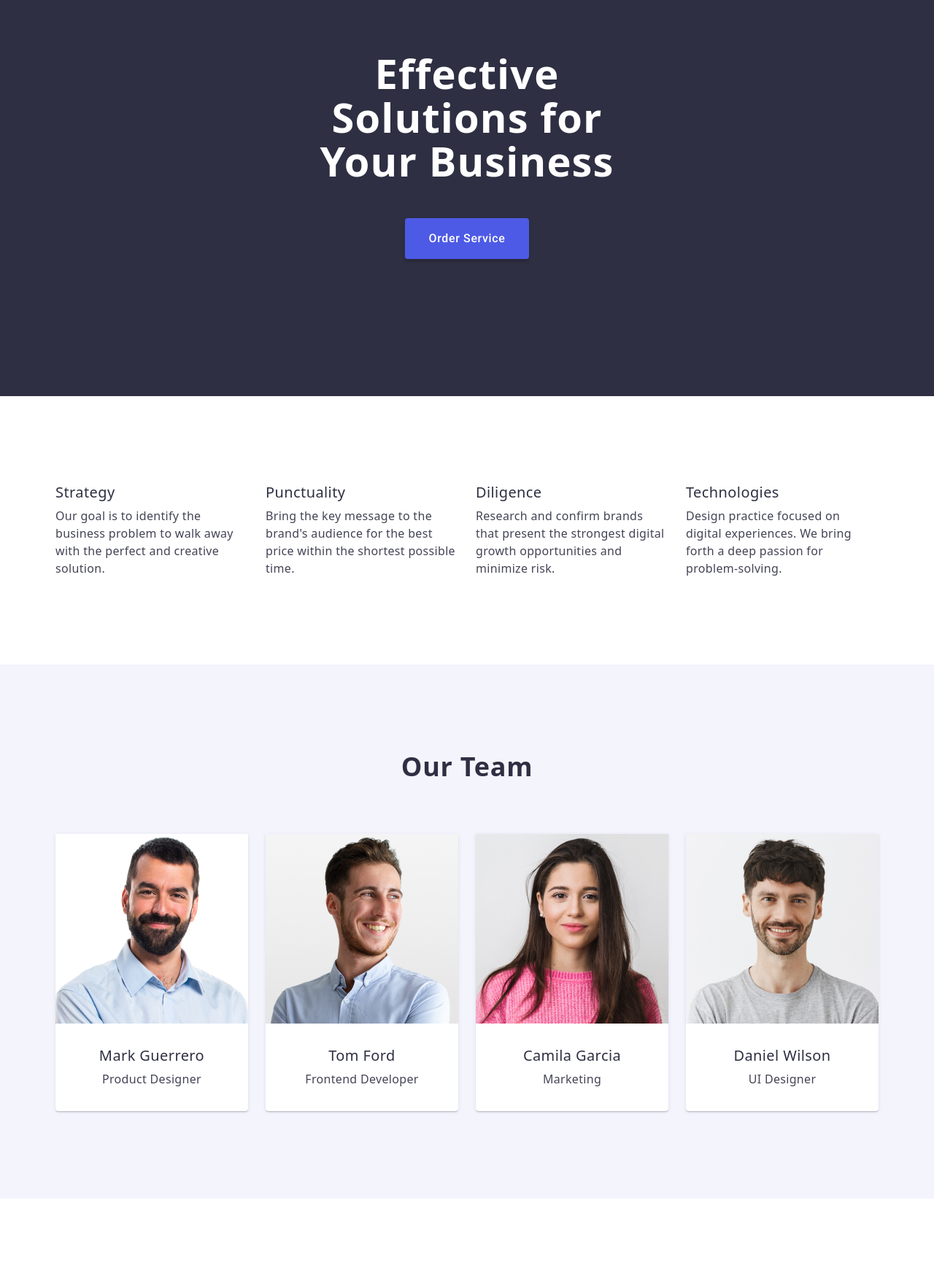
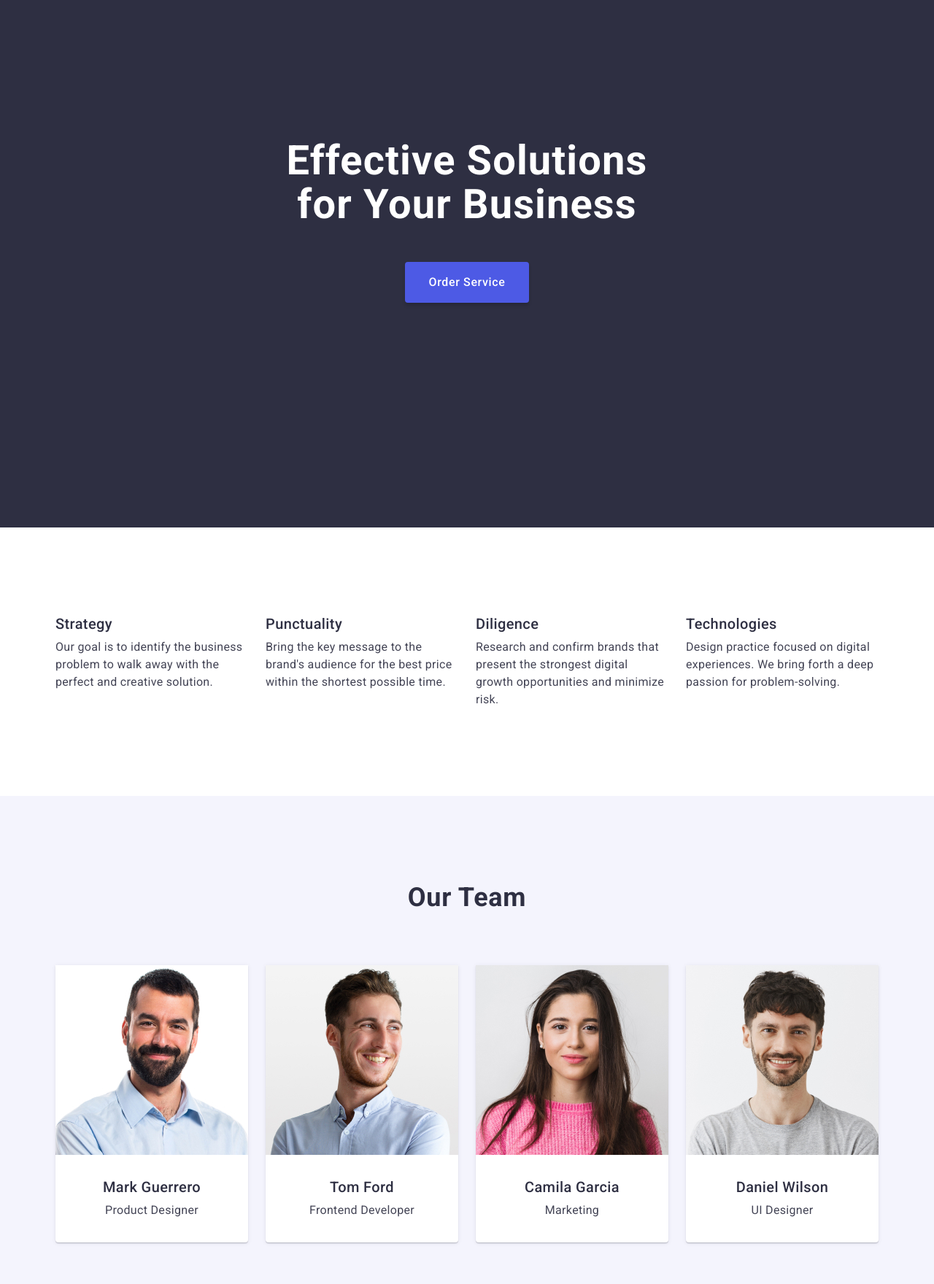
Before and after one commit to uspenofilm/goit-markup-hw-03, a plain HTML site: page index.html in a window 1280 px wide. Shown: the part 190-1950 px from the top of the page at 73% size. Drawn offline with nearby package versions, Linux system fonts and the light colour scheme.

Commit message:
fix issues

```diff
--- a/css/styles.css
+++ b/css/styles.css
@@ -153,7 +153,7 @@ img {
   flex-direction: column;
   align-items: center;
   gap: 48px;
-  padding: 68px 0;
+  padding: 188px 0;
   flex-wrap: wrap;
   width: 496px;
 }
@@ -165,6 +165,7 @@ img {
   font-weight: 700;
   line-height: 1.07;
   letter-spacing: 0.02em;
+  max-width: 496px;
 }
 
 .hero-btn {
@@ -180,6 +181,7 @@ img {
   border: 0;
   border-radius: 4px;
   box-shadow: 0px 4px 4px 0px rgba(0, 0, 0, 0.15);
+  min-width: 169px;
 }
 
 .hero-btn:hover {
@@ -238,15 +240,20 @@ img {
   display: flex;
   flex-direction: column;
   align-items: center;
-  padding-bottom: 32px;
   border-radius: 0px 0px 4px 4px;
   box-shadow: 0px 2px 1px 0px rgba(46, 47, 66, 0.08), 0px 1px 1px 0px rgba(46, 47, 66, 0.16), 0px 1px 6px 0px rgba(46, 47, 66, 0.08);
   overflow: hidden;
   max-width: calc((100% - 72px)/4);
 }
 
+.team-member-content {
+  display: flex;
+    flex-direction: column;
+    align-items: center;
+    padding: 32px 0;
+}
+
 .team-member-img {
-  margin-bottom: 32px;
   max-width: 100%;
 }
 
@@ -260,8 +267,12 @@ img {
 
 .team-member-name {
   margin-bottom: 8px;
+  text-align: center;
 }
 
+.team-member-position {
+  text-align: center;
+}
 /* ============== */
 
 /* === PORTFOLIO === */
@@ -301,7 +312,7 @@ img {
 .footer {
   background-color: #2e2f42;
   color: #f4f4fd;
-  padding: 100px 156px;
+  padding: 100px 0;
 }
 
 .footer-logo {
@@ -312,7 +323,7 @@ img {
   line-height: 1.17;
   letter-spacing: 0.03em;
   text-transform: uppercase;
-  display: block;
+  display: inline-block;
   margin-bottom: 16px;
 }
 
--- a/index.html
+++ b/index.html
@@ -4,19 +4,19 @@
     <meta charset="UTF-8" />
     <meta name="viewport" content="width=device-width, initial-scale=1.0" />
     <title>Web Studio</title>
+    <link
+      rel="stylesheet"
+      href="https://cdnjs.cloudflare.com/ajax/libs/modern-normalize/2.0.0/modern-normalize.min.css"
+      integrity="sha512-4xo8blKMVCiXpTaLzQSLSw3KFOVPWhm/TRtuPVc4WG6kUgjH6J03IBuG7JZPkcWMxJ5huwaBpOpnwYElP/m6wg=="
+      crossorigin="anonymous"
+      referrerpolicy="no-referrer"
+    />
     <link href="./css/styles.css" rel="stylesheet" />
     <link rel="preconnect" href="https://fonts.googleapis.com" />
     <link rel="preconnect" href="https://fonts.gstatic.com" crossorigin />
     <link
       href="https://fonts.googleapis.com/css2?family=Raleway:wght@700&family=Roboto:wght@400;500;700&display=swap"
       rel="stylesheet"
-    />
-    <link
-      rel="stylesheet"
-      href="https://cdnjs.cloudflare.com/ajax/libs/modern-normalize/2.0.0/modern-normalize.css"
-      integrity="sha512-gA2Bvu0/hw4oj0Lp8ZHjK+o3S4BE5m8d/wNVy6ktKLhHKPpWLQwv9ixzuWirWOakoJqlBdePq2NhoCaUOQ5npQ=="
-      crossorigin="anonymous"
-      referrerpolicy="no-referrer"
     />
   </head>
   <body>
@@ -111,8 +111,10 @@
                 height="260"
                 class="team-member-img"
               />
+              <div class="team-member-content">
                 <h3 class="team-member-name subtitle">Mark Guerrero</h3>
                 <p class="team-member-position text">Product Designer</p>
+              </div>
             </li>
             <li class="team-member">
               <img
@@ -122,8 +124,10 @@
                 height="260"
                 class="team-member-img"
               />
+              <div class="team-member-content">
                 <h3 class="team-member-name subtitle">Tom Ford</h3>
                 <p class="team-member-position text">Frontend Developer</p>
+              </div>
             </li>
             <li class="team-member">
               <img
@@ -133,8 +137,10 @@
                 height="260"
                 class="team-member-img"
               />
+              <div class="team-member-content">
                 <h3 class="team-member-name subtitle">Camila Garcia</h3>
                 <p class="team-member-position text">Marketing</p>
+              </div>
             </li>
             <li class="team-member">
               <img
@@ -144,8 +150,10 @@
                 height="260"
                 class="team-member-img"
               />
+              <div class="team-member-content">
                 <h3 class="team-member-name subtitle">Daniel Wilson</h3>
                 <p class="team-member-position text">UI Designer</p>
+              </div>
             </li>
           </ul>
         </div>
```
Lines whose indentation alone changed are shown as unchanged.
